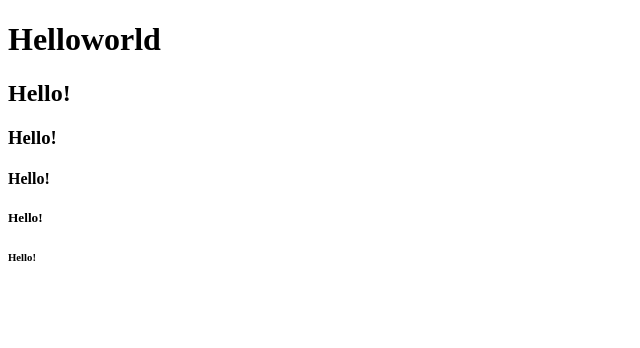
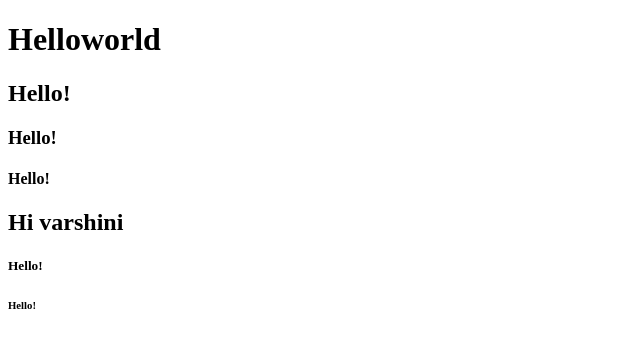
Before and after one commit to varshinipulichintha/HelloWorld, a plain HTML site: page Index.html in a window 1280 px wide. Shown: the whole page, without its empty margins (0-640 px from the left). Drawn offline with Linux system fonts and the light colour scheme.

Commit message:
Update Index.html

```diff
--- a/Index.html
+++ b/Index.html
@@ -10,6 +10,7 @@
     <h2>Hello!</h2>
     <h3>Hello!</h3>
     <h4>Hello!</h4>
+    <h2>Hi varshini</h2>
     <h5>Hello!</h5>
     <h6>Hello!</h6>
 </body>
```
